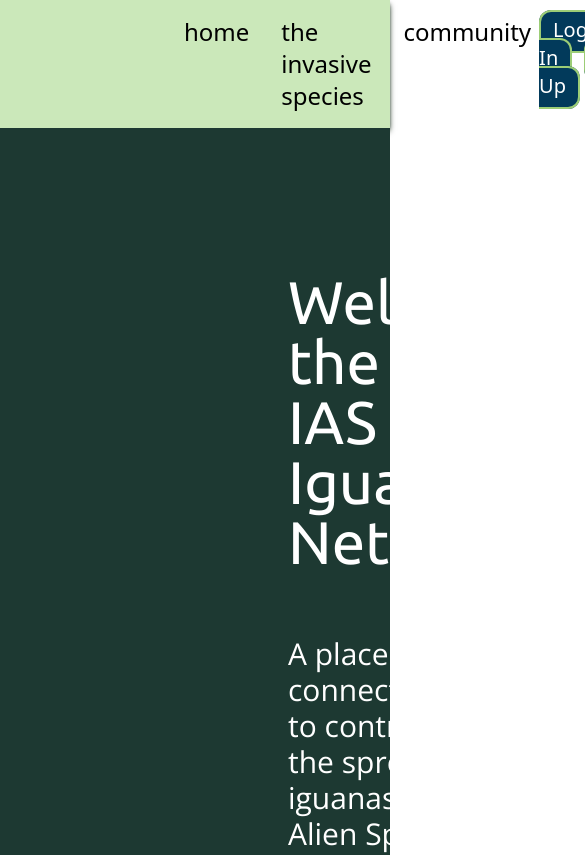
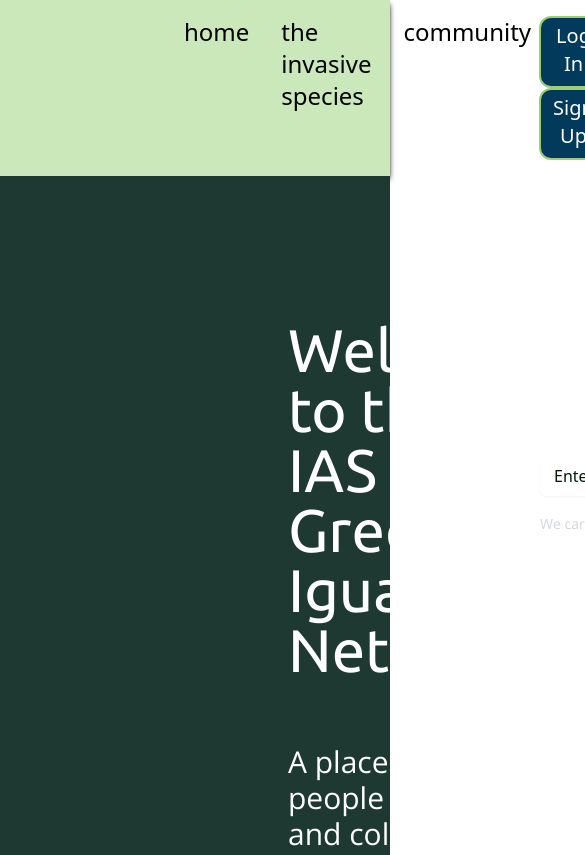
Before and after one commit to Ed-TheVisionMaker/green-ig-ias-network, a Next.js app: page / in a window 390 px wide. Shown: the top 855 px of the page, 585 px wide, since content can reach past the window. Built offline with nearby package versions, Linux system fonts and the light colour scheme; a web font is replaced by a local one.

Commit message:
feat(waitlistModal):added modal, toggle display on homepage, basic styling

```diff
--- a/app/page.tsx
+++ b/app/page.tsx
@@ -8,9 +8,6 @@ import '../styles/informationPages.css';
 const Home: FC = () => {
   return (
     <div className='flex pt-36 pl-48 h-screen bg-darkGreen'>
-      <div>
-        <Image  className="color-ginWhite"  width={500} height={500} src='/home-page-iguana.png' alt='Iguana' />
-      </div>
       <div className='flex flex-col text-left ml-24'>
         <h1 className=''>
           Welcome to the
@@ -21,8 +18,8 @@ const Home: FC = () => {
           A place for people to connect and collaborate to control <br />
           the spread of green iguanas as an Invasive Alien Species
         </p>
-        <Waitlist />
       </div>
+      <Waitlist />
     </div>
   );
 };
--- a/components/Navbar.tsx
+++ b/components/Navbar.tsx
@@ -2,30 +2,25 @@
 import Link from 'next/link';
 import React, { FC } from 'react';
 import Logout from './Logout';
+import WaitlistModal from './WaitlistModal';
 import { useAuthStore } from '@/store/authStore';
+import { useWaitlistStore } from '@/store/waitlistStore';
 
 const Navbar: FC = () => {
   const user = useAuthStore((state) => state.user);
+  const { showModal, toggleModal } = useWaitlistStore();
 
   return (
     <header className='bg-lightGreen shadow-md shadow-ginBlack flex justify-between align-items py-4 pl-44'>
+      <div className='flex w-full justify-between'>
         <div className='flex space-x-4'>
-      <Link
-          className=' text-2xl px-2 rounded-xl'
-          href='/'
-        >
+          <Link className=' text-2xl px-2 rounded-xl' href='/'>
             home
           </Link>
-        <Link
-          className=' text-2xl px-2 rounded-xl'
-          href='/invasive'
-        >
+          <Link className=' text-2xl px-2 rounded-xl' href='/invasive'>
             the invasive species
           </Link>
-        <Link
-          className=' text-2xl px-2 rounded-xl'
-          href='/community'
-        >
+          <Link className=' text-2xl px-2 rounded-xl' href='/community'>
             community
           </Link>
         </div>
@@ -44,7 +39,19 @@ const Navbar: FC = () => {
           )}
           {user.token.length === 0 && (
             <div>
-            <Link
+              <button
+                className=' text-xl text-ginWhite bg-ginBlue border-2 border-mediumGreen shadow-mediumGreen pt-1 pb-2 mr-3 px-3 rounded-xl'
+                onClick={toggleModal}
+              >
+                Log In
+              </button>
+              <button
+                className=' text-xl text-ginWhite bg-ginBlue border-2 border-mediumGreen shadow-mediumGreen pt-1 pb-2 mr-3 px-3 rounded-xl'
+                onClick={toggleModal}
+              >
+                Sign Up
+              </button>
+              {/* <Link
               className=' text-xl text-ginWhite bg-ginBlue border-2 border-mediumGreen shadow-mediumGreen pt-1 pb-2 mr-3 px-3 rounded-xl'
               href='/login'
             >
@@ -55,10 +62,12 @@ const Navbar: FC = () => {
               href='/signup'
             >
               Sign Up
-            </Link>
+            </Link> */}
+              {showModal && <WaitlistModal />}
             </div>
           )}
         </nav>
+      </div>
     </header>
   );
 };
--- a/components/Waitlist.tsx/index.tsx
+++ b/components/Waitlist.tsx/index.tsx
@@ -36,7 +36,7 @@ export default function Waitlist() {
             {showAnimation && (
                 <div className="absolute top-0 left-0 w-full h-full bg-gradient-to-l from-gray-900 to-transparent"></div>
             )}
-            <div className="mx-auto max-w-7xl sm:px-6 lg:px-8">
+            <div className="mx-auto max-w-7xl sm:px-12 lg:px-16">
                 <h2 className="max-w-2xl text-3xl font-bold tracking-tight sm:pb-6 lg:pb-8 text-white sm:text-4xl xl:max-w-none xl:flex-auto">
                     Get notified when we're launching.
                 </h2>
--- /dev/null
+++ b/components/WaitlistModal/index.tsx
@@ -0,0 +1,25 @@
+import React, { useEffect } from 'react';
+import { useWaitlistStore } from '@/store/waitlistStore';
+
+const WaitListModal = () => {
+  const { toggleModal } = useWaitlistStore();
+  useEffect(() => {
+    const hideModal = setInterval(() => {
+      toggleModal();
+    }, 4000);
+
+    return () => clearInterval(hideModal);
+  }, []);
+  return (
+    <div className='absolute top-24 right-16 bg-lightGreen border-mediumGreen shadow-mediumGreen rounded-lg px-8 py-4'>
+      <div className='flex flex-col align-center px-4 py-2 rounded-xl'>
+        <h2 className='text-2xl text-ginBlack mb-4'>Community Access coming soon</h2>
+        <p className='text-xl text-ginBlack'>
+          Join the waitlist to stay updated
+        </p>
+      </div>
+    </div>
+  );
+};
+
+export default WaitListModal;
```
Lines whose indentation alone changed are shown as unchanged.
